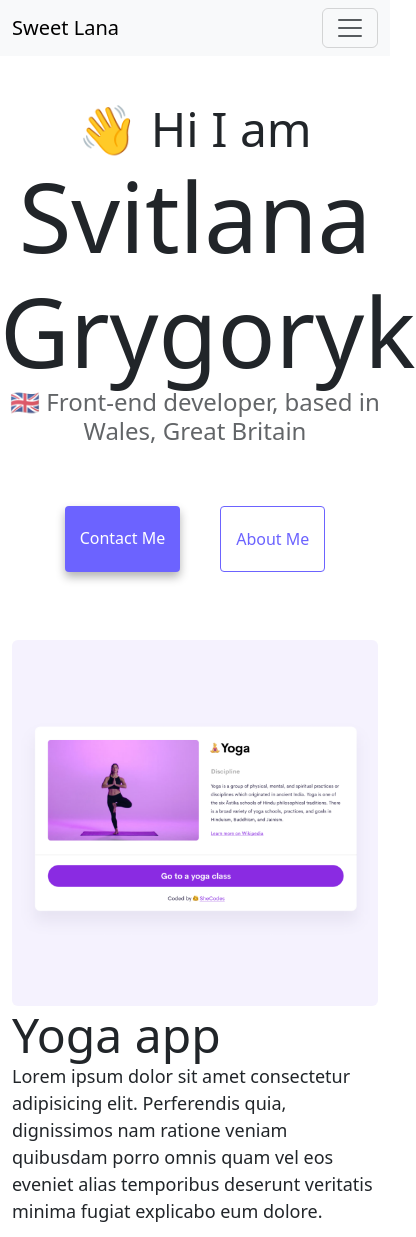
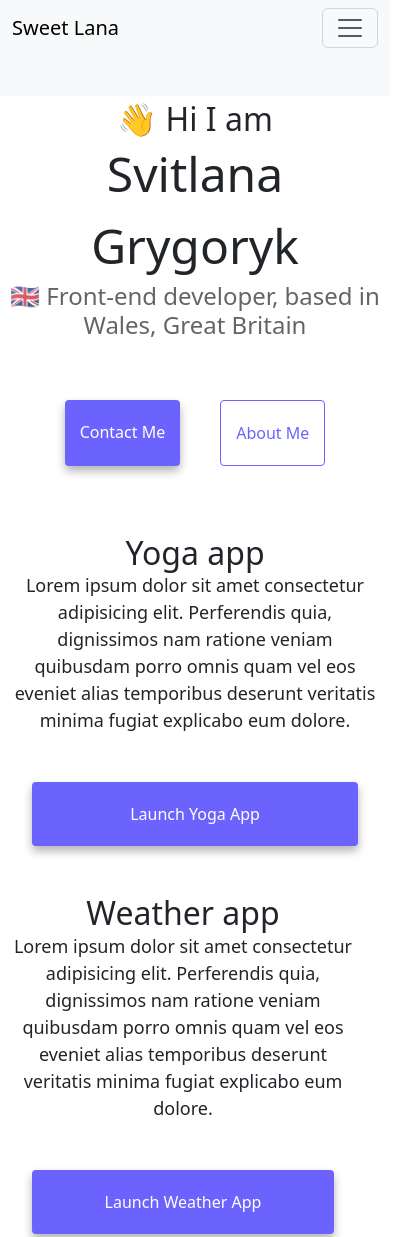
Before and after one commit to Lana2408/Zefir3week, a plain HTML site: page index.html in a window 390 px wide. Shown: the top 1237 px of the page, 416 px wide, since content can reach past the window. Drawn offline with nearby package versions, Linux system fonts and the light colour scheme.

Commit message:
Correction small screen

```diff
--- a/index.html
+++ b/index.html
@@ -61,7 +61,7 @@
     <div class="container">
       <div class="row">
         <div class="col-md-6">
-          <img src="images/yoga.png" alt="Image of Yoga app" class="img-fluid rounded" />
+          <img src="images/yoga.png" alt="Image of Yoga app" class="img-fluid rounded d-none d-sm-block" />
         </div>
         <div class="col-md-6">
           <h2>Yoga app</h2>
@@ -91,13 +91,13 @@
           </div>
         </div>
         <div class="col-md-6">
-            <img src="images/weather.png" alt="Image of Weather App" class="img-fluid rounded" />
+            <img src="images/weather.png" alt="Image of Weather App" class="img-fluid rounded d-none d-sm-block" />
           </div>
         </div>
         <div class="container">
             <div class="row">
               <div class="col-md-6">
-                <img src="images/yogurt.png" alt="Image of Yogurt App" class="img-fluid rounded" />
+                <img src="images/yogurt.png" alt="Image of Yogurt App" class="img-fluid rounded d-none d-sm-block" />
               </div>
               <div class="col-md-6 mt-5 mb-5">
                 <h2>Yogurt app</h2>
--- a/style.css
+++ b/style.css
@@ -6,6 +6,7 @@
 
   body {
     margin-top: 100px;
+    margin-bottom: 60px;
   }
 
   h1,
@@ -95,3 +96,30 @@
     box-shadow: var(--box-shadow);
     color: white;
   }
+
+
+  @media (max-width: 576px) {
+    h1 {
+      font-size: 48px;
+      line-height: 1.5;
+    }
+
+    h2 {
+        font-size: 32px;
+        text-align: center;
+      }
+
+      p {
+        text-align: center;
+      }
+
+      .primary-link {
+        display: block;
+        text-align: center;
+        margin: 0 20px;
+      }
+    }
+
+    .container {
+        margin-bottom: 40px;
+    }
```
